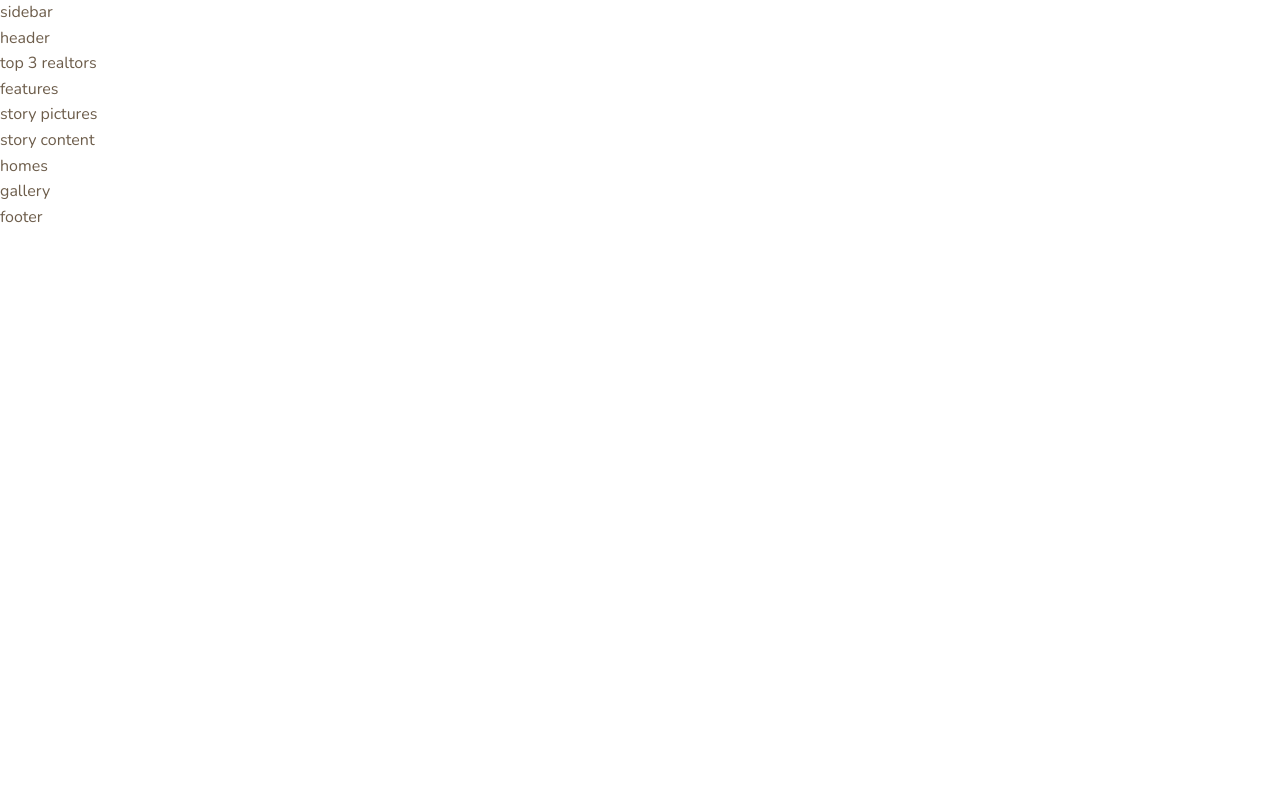
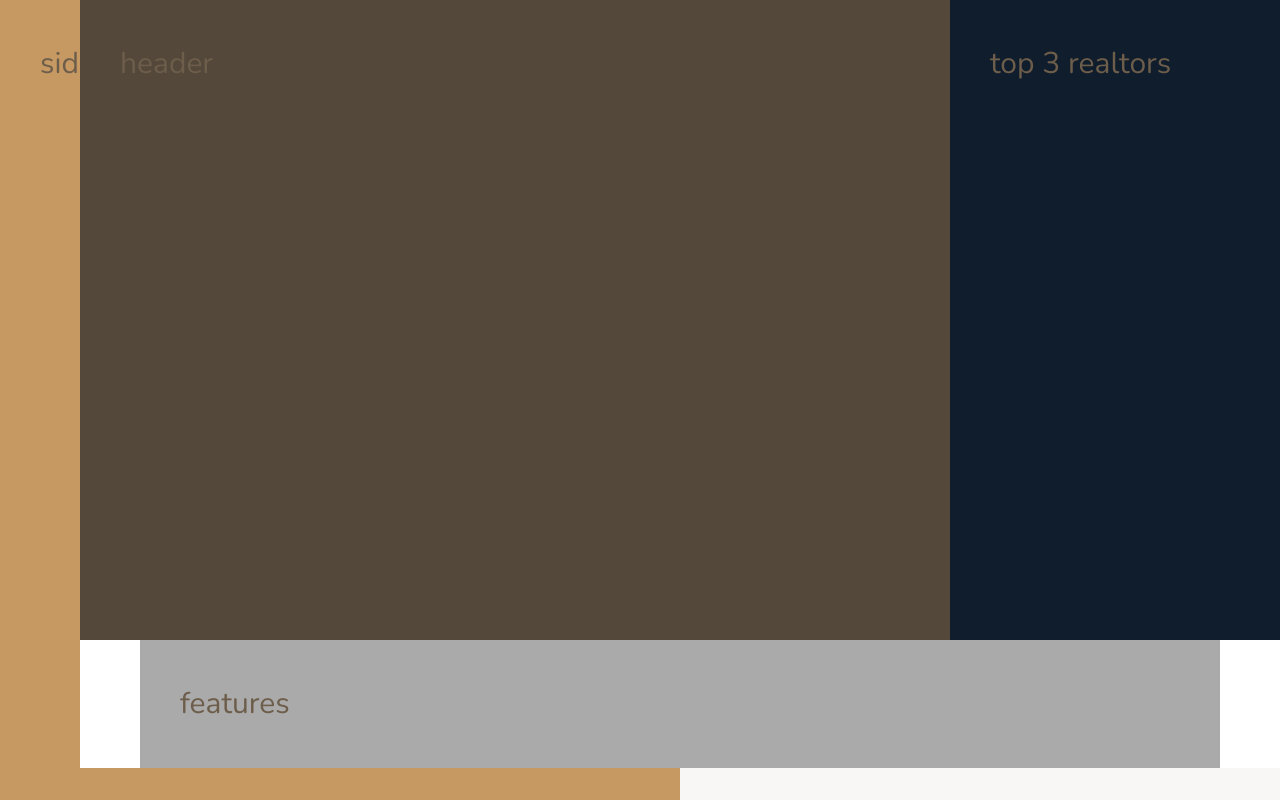
Before and after one commit to sweeptic/Nexter-webpage---Advanced-CssGrid-Sass-css-learning-project, a website: page index.html in a window 1280 px wide. Shown: the top 800 px of the page. Drawn offline with nearby package versions, Linux system fonts and the light colour scheme.

Commit message:
overall layout

```diff
--- a/sass/_base.scss
+++ b/sass/_base.scss
@@ -11,8 +11,10 @@ $color-grey-dark-1: #54483A;
 $color-grey-dark-2: #6D5D4B;
 
 // FONT VARIABLES
-$font-primary: 'Nunito', sans-serif;
-$font-display: 'Josefin Sans', sans-serif;
+$font-primary: 'Nunito',
+sans-serif;
+$font-display: 'Josefin Sans',
+sans-serif;
 
 
 *,
@@ -24,7 +26,7 @@ $font-display: 'Josefin Sans', sans-serif;
 
 html {
     box-sizing: border-box;
-    font-size: 62,5%;   //1rem = 16px -> 62.5% -> 1rem = 10px
+    font-size: 62.5%; //1rem = 16px -> 62.5% -> 1rem = 10px
 }
 
 body {
@@ -33,3 +35,15 @@ body {
     font-weight: 300;
     line-height: 1.6;
 }
+
+.container {
+    display: grid;
+    grid-template-rows: 80vh min-content 40vw repeat(3, min-content);
+    grid-template-columns: [sidebar-start] 8rem [sidebar-end full-start] minmax(6rem, 1fr) [center-start] repeat(8,
+            [col-start] minmax(min-content, 14rem)[col-end]) [center-end] minmax(6rem, 1fr) [full-end];
+
+    &>* {
+        padding: 40px;
+        font-size: 3rem;
+    }
+}
--- a/sass/_features.scss
+++ b/sass/_features.scss
@@ -0,0 +1,4 @@
+.features {
+    background-color: $color-grey-light-2;
+    grid-column: center-start / center-end;
+}
--- a/sass/_footer.scss
+++ b/sass/_footer.scss
@@ -0,0 +1,4 @@
+.footer {
+    background-color: $color-secondary;
+    grid-column: full-start / full-end;
+}
--- a/sass/_gallery.scss
+++ b/sass/_gallery.scss
@@ -0,0 +1,4 @@
+.gallery {
+    background-color: $color-grey-dark-1;
+    grid-column: full-start / full-end;
+}
--- a/sass/_header.scss
+++ b/sass/_header.scss
@@ -0,0 +1,4 @@
+.header {
+    background-color: $color-grey-dark-1;
+    grid-column: full-start / col-end 6;
+}
--- a/sass/_homes.scss
+++ b/sass/_homes.scss
@@ -0,0 +1,4 @@
+.homes {
+    background-color: $color-secondary;
+    grid-column: center-start / center-end;
+}
--- a/sass/_realtors.scss
+++ b/sass/_realtors.scss
@@ -0,0 +1,4 @@
+.realtors {
+    background-color: $color-secondary;
+    grid-column:  col-start 7 / full-end;
+}
--- a/sass/_sidebar.scss
+++ b/sass/_sidebar.scss
@@ -0,0 +1,5 @@
+.sidebar {
+    background-color: $color-primary;
+    grid-column: sidebar-start / sidebar-end;
+    grid-row: 1 / -1;
+}
--- a/sass/_story.scss
+++ b/sass/_story.scss
@@ -0,0 +1,13 @@
+.story {
+    &__pictures {
+        background-color: $color-primary;
+        grid-column: full-start / col-end 4;
+    }
+
+    &__content {
+        background-color: $color-grey-light-1;
+        grid-column: col-start 5 / full-end;
+    }
+
+
+}
```
Also changed, not shown: css/main.css, css/main.min.css, 2 other files.
